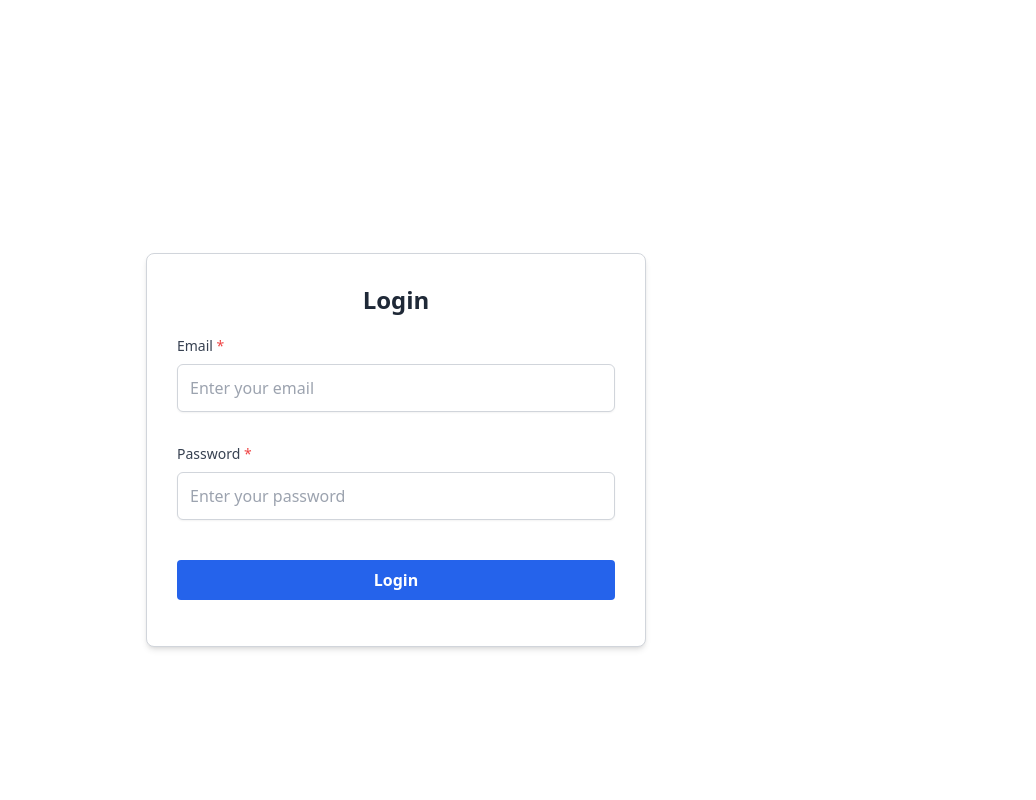
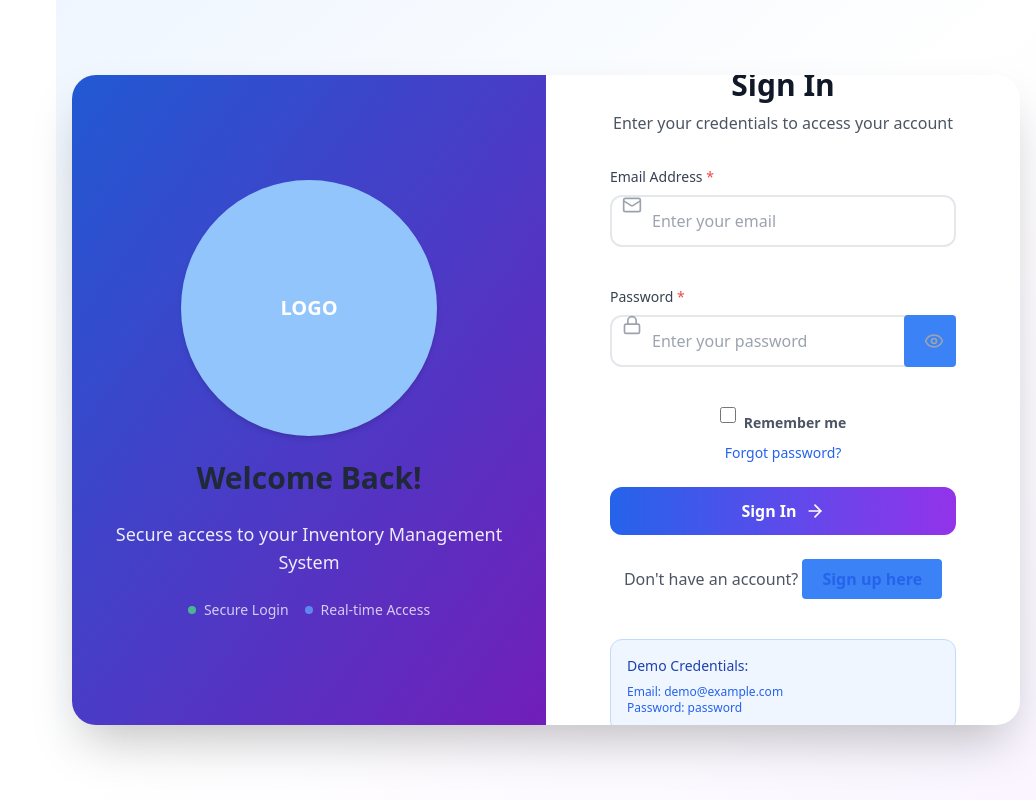
Before and after one commit to ishankfl/inventory-frontend, a React (Create React App) app: page /login in a window 1280 px wide. Shown: the whole page, without its empty margins (244-1280 px from the left). Built offline with nearby package versions, Linux system fonts and the light colour scheme; no server answers; the HTML template or start-up script is replaced by a standard one.

Commit message:
login-form-changed

```diff
--- a/src/components/auth/Login.jsx
+++ b/src/components/auth/Login.jsx
@@ -2,21 +2,112 @@ import React from 'react';
 import { Formik } from 'formik';
 import * as Yup from 'yup';
 import { useNavigate } from 'react-router-dom';
-import '../../styles/form.scss';
-import { loginApi } from '../../api/user';
-import { setToken } from '../../utils/tokenutils';
-import ToastNotification from '../common/ToggleNotification';
-import FormInput from '../common/FormInput';
-// import FormInput from '../common/FormInput'; // Adjust path as needed
+import { Eye, EyeOff, Mail, Lock, ArrowRight } from 'lucide-react';
 
+// ✅ Validation Schema
 const validationSchema = Yup.object().shape({
   email: Yup.string().email('Invalid email').required('Email is required'),
   password: Yup.string().required('Password is required'),
 });
 
+// ✅ FormInput Component
+const FormInput = ({ label, name, type, value, onChange, onBlur, placeholder, required, error }) => {
+  const [showPassword, setShowPassword] = React.useState(false);
+  const [isFocused, setIsFocused] = React.useState(false);
+
+  const getIcon = () => {
+    if (type === 'email') return <Mail className="w-5 h-5" />;
+    if (type === 'password') return <Lock className="w-5 h-5" />;
+    return null;
+  };
+
+  return (
+    <div className="relative">
+      <label className="block text-sm font-medium text-gray-700 mb-2">
+        {label} {required && <span className="text-red-500">*</span>}
+      </label>
+      <div className="relative">
+        <div className="absolute inset-y-0 left-0 pl-3 flex items-center pointer-events-none">
+          <div className={`transition-colors duration-200 ${isFocused ? 'text-blue-500' : 'text-gray-400'}`}>
+            {getIcon()}
+          </div>
+        </div>
+        <input
+          type={type === 'password' && showPassword ? 'text' : type}
+          name={name}
+          value={value}
+          onChange={onChange}
+          onBlur={(e) => {
+            onBlur(e);
+            setIsFocused(false);
+          }}
+          onFocus={() => setIsFocused(true)}
+          placeholder={placeholder}
+          className={`w-full pl-10 pr-4 py-3 border-2 rounded-xl transition-all duration-200 focus:outline-none focus:ring-0 ${
+            error
+              ? 'border-red-300 focus:border-red-500'
+              : isFocused
+              ? 'border-blue-500 shadow-lg shadow-blue-500/20'
+              : 'border-gray-200 focus:border-blue-500 hover:border-gray-300'
+          }`}
+        />
+        {type === 'password' && (
+          <button
+            type="button"
+            onClick={() => setShowPassword(!showPassword)}
+            className="absolute inset-y-0 right-0 pr-3 flex items-center text-gray-400 hover:text-gray-600 transition-colors duration-200"
+          >
+            {showPassword ? <EyeOff className="w-5 h-5" /> : <Eye className="w-5 h-5" />}
+          </button>
+        )}
+      </div>
+      {error && (
+        <p className="mt-2 text-sm text-red-600 flex items-center gap-1">
+          <span className="w-4 h-4 rounded-full bg-red-100 flex items-center justify-center text-red-600 text-xs">!</span>
+          {error}
+        </p>
+      )}
+    </div>
+  );
+};
+
+// ✅ Toast Notification
+const ToastNotification = ({ type, message, duration, onClose }) => {
+  React.useEffect(() => {
+    const timer = setTimeout(onClose, duration);
+    return () => clearTimeout(timer);
+  }, [duration, onClose]);
+
+  return (
+    <div className={`fixed top-4 right-4 z-50 p-4 rounded-lg shadow-lg ${type === 'success' ? 'bg-green-500' : 'bg-red-500'} text-white`}>
+      {message}
+    </div>
+  );
+};
+
+// ✅ LoginSVG (simple placeholder or your existing full SVG)
+const LoginSVG = () => (
+  <div className="w-64 h-64 bg-blue-300 rounded-full flex items-center justify-center text-white text-xl font-bold shadow-md">
+    LOGO
+  </div>
+);
+
+// ✅ Login Component
 const Login = () => {
   const navigate = useNavigate();
   const [toast, setToast] = React.useState(null);
+
+  const loginApi = async (email, password) => {
+    await new Promise((resolve) => setTimeout(resolve, 1000));
+    if (email === 'demo@example.com' && password === 'password') {
+      return { status: 200, data: { token: 'demo-token' } };
+    }
+    throw new Error('Invalid credentials');
+  };
+
+  const setToken = (token) => {
+    localStorage.setItem('token', token);
+  };
 
   return (
     <>
@@ -29,40 +120,55 @@ const Login = () => {
           onClose={() => setToast(null)}
         />
       )}
-      <div className="!bg-white container">
-        <div className='absolute  '>
 
+      <div className="min-h-screen bg-gradient-to-br from-blue-50 via-white to-purple-50 flex items-center justify-center p-4">
+        <div className="w-full max-w-6xl bg-white rounded-3xl shadow-2xl overflow-hidden flex flex-col lg:flex-row lg:h-[650px]">
+
+          {/* Left side */}
+          <div className="lg:w-1/2 bg-gradient-to-br from-blue-600 to-purple-700 p-8 flex items-center justify-center relative">
+            <div className="absolute inset-0 bg-black/10"></div>
+            <div className="relative z-10 text-center text-white space-y-6">
+              <div className="flex justify-center">{<LoginSVG />}</div>
+              <h2 className="text-3xl font-bold">Welcome Back!</h2>
+              <p className="text-lg opacity-90">Secure access to your Inventory Management System</p>
+              <div className="flex items-center justify-center gap-4 text-sm opacity-75">
+                <div className="flex items-center gap-2">
+                  <div className="w-2 h-2 bg-green-400 rounded-full" />
+                  <span>Secure Login</span>
                 </div>
+                <div className="flex items-center gap-2">
+                  <div className="w-2 h-2 bg-blue-400 rounded-full" />
+                  <span>Real-time Access</span>
+                </div>
+              </div>
+            </div>
+          </div>
+
+          {/* Right side */}
+          <div className="lg:w-1/2 p-8 lg:p-16 flex items-center">
+            <div className="w-full max-w-md mx-auto">
+              <div className="text-center mb-8">
+                <h1 className="text-3xl font-bold text-gray-900 mb-2">Sign In</h1>
+                <p className="text-gray-600">Enter your credentials to access your account</p>
+              </div>
+
               <Formik
                 initialValues={{ email: '', password: '' }}
                 validationSchema={validationSchema}
                 onSubmit={async (values, { setSubmitting }) => {
                   try {
                     const response = await loginApi(values.email, values.password);
-
                     if (response.status === 200) {
                       setToken(response.data.token);
-                setToast({
-                  type: 'success',
-                  message: 'Login successful!',
-                  duration: 10000,
-                });
+                      setToast({ type: 'success', message: 'Login successful! Redirecting...', duration: 3000 });
                       setTimeout(() => {
-                  window.location = '/';
-                }, 4000);
+                        navigate('/');
+                      }, 2000);
                     } else {
-                setToast({
-                  type: 'error',
-                  message: 'Login failed!',
-                  duration: 3000,
-                });
+                      setToast({ type: 'error', message: 'Login failed! Please try again.', duration: 3000 });
                     }
                   } catch (error) {
-              setToast({
-                type: 'error',
-                message: 'Invalid email or password.',
-                duration: 3000,
-              });
+                    setToast({ type: 'error', message: 'Invalid email or password.', duration: 3000 });
                   } finally {
                     setSubmitting(false);
                   }
@@ -77,13 +183,9 @@ const Login = () => {
                   handleSubmit,
                   isSubmitting,
                 }) => (
-            <form onSubmit={handleSubmit}>
-
-
-              <h2>Login</h2>
-
+                  <form onSubmit={handleSubmit} className="space-y-6">
                     <FormInput
-                label="Email"
+                      label="Email Address"
                       name="email"
                       type="email"
                       value={values.email}
@@ -93,8 +195,6 @@ const Login = () => {
                       required
                       error={touched.email && errors.email ? errors.email : ''}
                     />
-
-              <div className="mt-4">
                     <FormInput
                       label="Password"
                       name="password"
@@ -106,21 +206,63 @@ const Login = () => {
                       required
                       error={touched.password && errors.password ? errors.password : ''}
                     />
+                    <div className="flex items-center justify-between">
+                      <label className="flex items-center">
+                        <input type="checkbox" className="w-4 h-4 text-blue-600 border-gray-300 rounded focus:ring-blue-500" />
+                        <span className="ml-2 text-sm text-gray-600">Remember me</span>
+                      </label>
+                      <a href="#" className="text-sm text-blue-600 hover:text-blue-500 transition-colors duration-200">
+                        Forgot password?
+                      </a>
                     </div>
 
                     <button
                       type="submit"
                       disabled={isSubmitting}
-                className="mt-6 bg-blue-600 text-white px-6 py-2 rounded hover:bg-blue-700"
+                      className="w-full bg-gradient-to-r from-blue-600 to-purple-600 text-white font-semibold py-3 px-6 rounded-xl hover:from-blue-700 hover:to-purple-700 focus:outline-none focus:ring-4 focus:ring-blue-500/50 transition-all duration-200 transform hover:scale-105 disabled:opacity-50 disabled:cursor-not-allowed disabled:transform-none flex items-center justify-center gap-2"
                     >
-                {isSubmitting ? 'Logging in...' : 'Login'}
+                      {isSubmitting ? (
+                        <>
+                          <div className="w-5 h-5 border-2 border-white border-t-transparent rounded-full animate-spin" />
+                          Signing in...
+                        </>
+                      ) : (
+                        <>
+                          Sign In
+                          <ArrowRight className="w-5 h-5" />
+                        </>
+                      )}
                     </button>
+
+                    <div className="text-center">
+                      <p className="text-gray-600">
+                        Don't have an account?{' '}
+                        <button
+                          type="button"
+                          onClick={() => console.log('Navigate to signup')}
+                          className="text-blue-600 hover:text-blue-500 font-semibold transition-colors duration-200 hover:underline"
+                        >
+                          Sign up here
+                        </button>
+                      </p>
+                    </div>
+
+                    {/* Demo credentials */}
+                    <div className="mt-6 p-4 bg-blue-50 rounded-xl border border-blue-200">
+                      <p className="text-sm text-blue-800 font-medium mb-2">Demo Credentials:</p>
+                      <p className="text-xs text-blue-600">
+                        Email: demo@example.com<br />
+                        Password: password
+                      </p>
+                    </div>
                   </form>
                 )}
               </Formik>
             </div>
+          </div>
+        </div>
+      </div>
     </>
-
   );
 };
 
```
Lines whose indentation alone changed are shown as unchanged.
